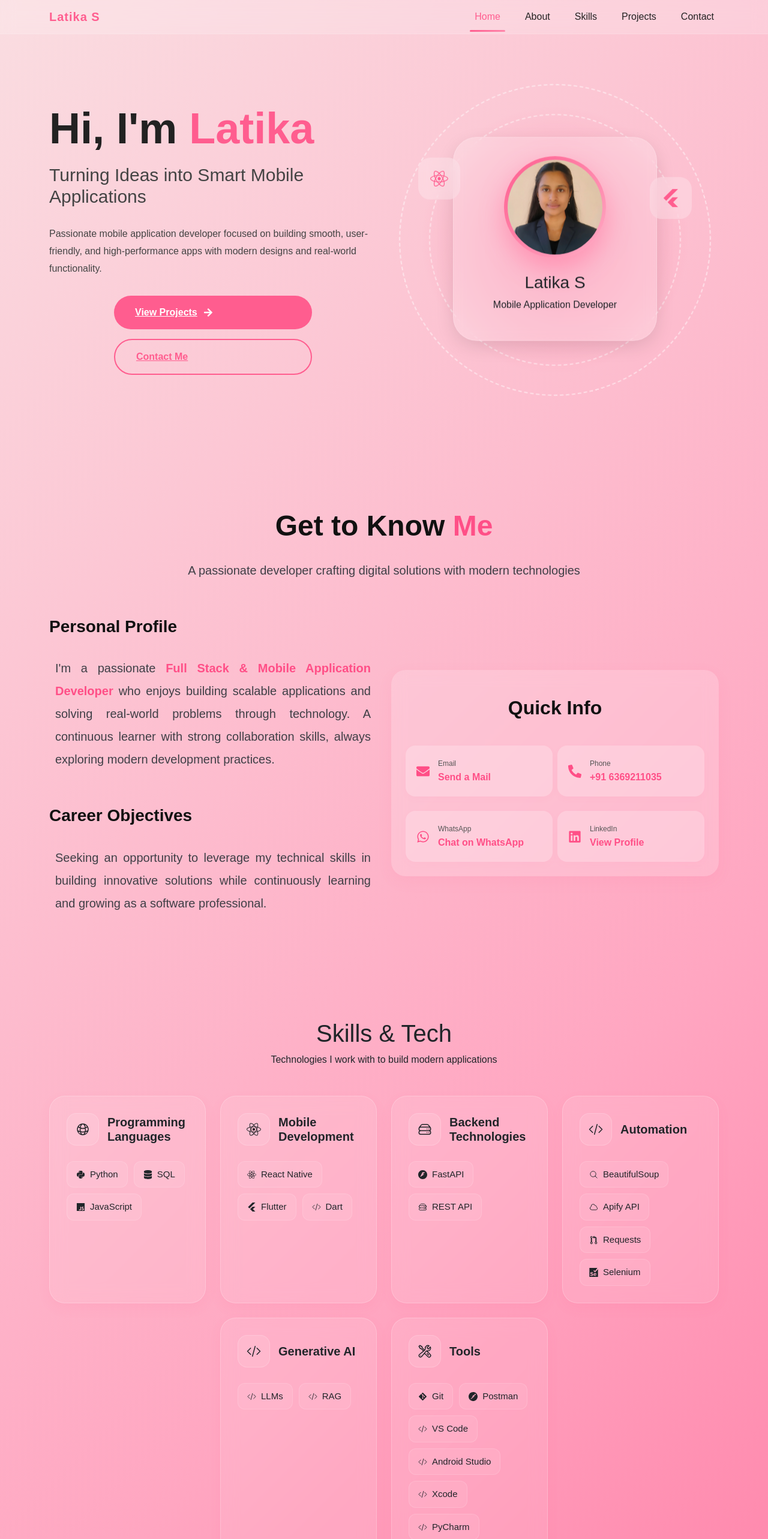
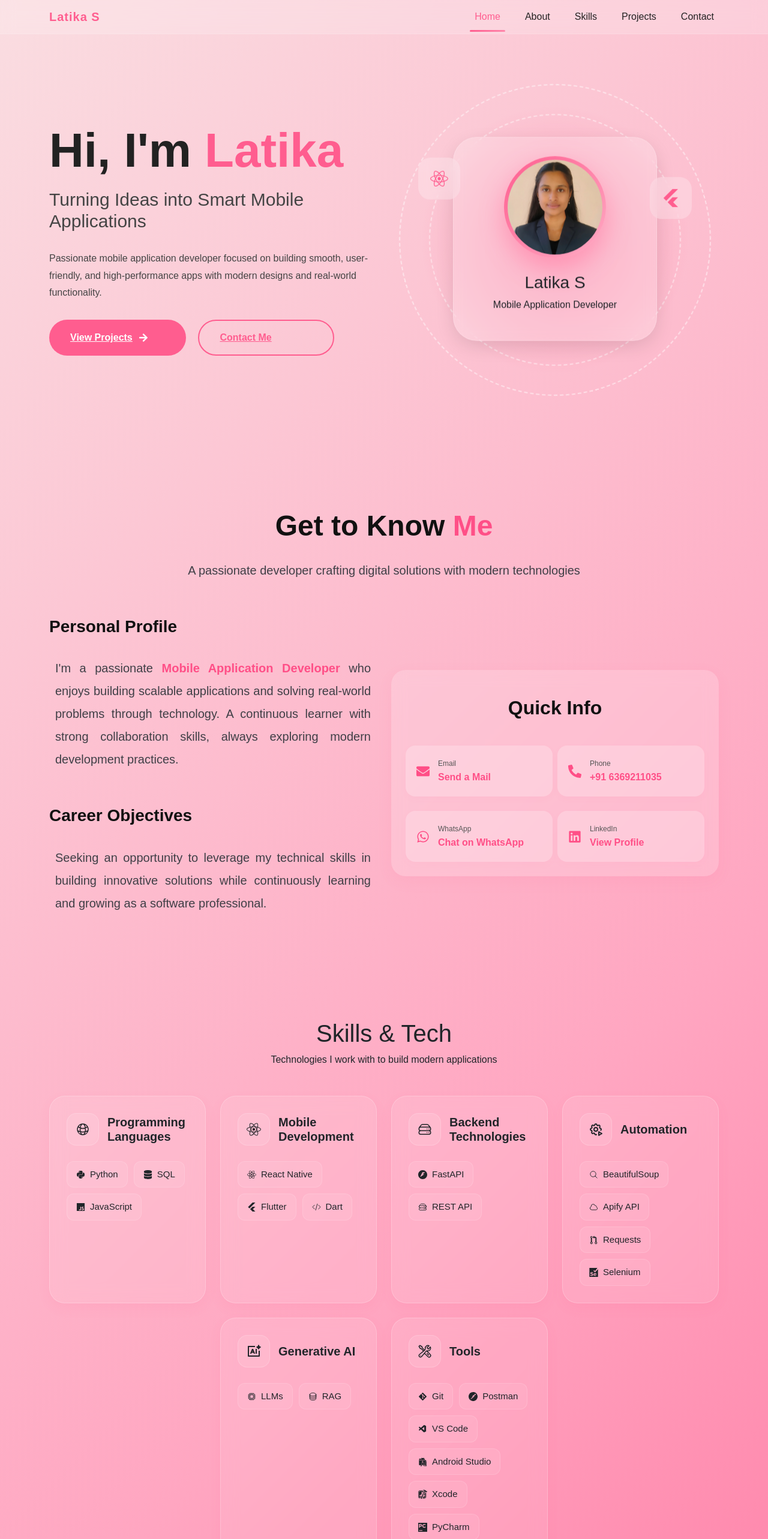
Before and after one commit to Harish2915/latika_portfolio, a React (Vite) app: page / in a window 1280 px wide. Shown: the top 2566 px of the page at 60% size. Built offline with nearby package versions, Linux system fonts and the light colour scheme.

Commit message:
feat: update About component description and enhance Skills component with new icons and skill groups

```diff
--- a/src/App.css
+++ b/src/App.css
@@ -1621,78 +1621,3 @@ body {
 #home {
   overflow: hidden;
 }
-
-/* HERO CONTENT */
-
-.hero-content {
-  width: 100%;
-  max-width: 100%;
-  padding: 0 20px;
-}
-
-/* HEADING */
-
-.hero-title {
-  font-size: clamp(40px, 10vw, 72px);
-
-  line-height: 1.1;
-
-  word-break: break-word;
-}
-
-/* TEXT */
-
-.hero-text,
-.hero-subtitle {
-  width: 100%;
-  max-width: 100%;
-
-  font-size: 16px;
-
-  line-height: 1.8;
-}
-
-/* BUTTONS */
-
-.hero-buttons {
-  width: 100%;
-
-  display: flex;
-
-  flex-direction: column;
-
-  gap: 16px;
-}
-
-.hero-buttons a,
-.hero-buttons button {
-
-  width: 100%;
-
-  max-width: 330px;
-
-  margin: auto;
-}
-
-/* MOBILE */
-
-@media (max-width: 768px) {
-
-  .hero-section,
-  #home {
-
-    padding-top: 110px;
-
-    text-align: center;
-  }
-
-  .hero-title {
-
-    font-size: 52px;
-  }
-
-  .hero-subtitle {
-
-    font-size: 30px;
-  }
-}
--- a/src/components/About.jsx
+++ b/src/components/About.jsx
@@ -39,7 +39,7 @@ function About() {
 
             <p className="fs-5 text-secondary about-text">
               I'm a passionate <span className="text-primary fw-bold">
-                Full Stack & Mobile Application Developer
+                Mobile Application Developer
               </span> who enjoys building scalable applications
               and solving real-world problems through technology.
               A continuous learner with strong collaboration skills,
--- a/src/components/Skills.jsx
+++ b/src/components/Skills.jsx
@@ -13,7 +13,9 @@ import {
 } from "react-icons/fa";
 
 import { FaFlutter } from "react-icons/fa6";
-import { TbBrandFlutter } from "react-icons/tb";
+import { TbAutomation } from "react-icons/tb";
+import { RiAiGenerate2 } from "react-icons/ri";
+import { VscVscode } from "react-icons/vsc";
 
 import {
   SiFastapi,
@@ -22,6 +24,9 @@ import {
   SiGraphql,
   SiSqlalchemy,
   SiSelenium,
+  SiPycharm,
+  SiXcode,
+  SiAndroidstudio,
 } from "react-icons/si";
 
 
@@ -32,6 +37,8 @@ import {
   HiOutlineWrenchScrewdriver,
   HiOutlineCloud,
   HiOutlineMagnifyingGlass,
+  HiOutlineCpuChip,
+  HiOutlineCircleStack,
 } from "react-icons/hi2";
 
 import {
@@ -73,7 +80,7 @@ function Skills() {
 
     {
       title: "Automation",
-    icon: <HiOutlineCodeBracket />,
+      icon: <TbAutomation />,
       skills: [
         { icon: <HiOutlineMagnifyingGlass />, name: "BeautifulSoup" },
         { icon: <HiOutlineCloud />, name: "Apify API" },
@@ -84,10 +91,10 @@ function Skills() {
 
     {
       title: "Generative AI",
-    icon: <HiOutlineCodeBracket />,
+      icon: <RiAiGenerate2 />,
       skills: [
-      { icon: <HiOutlineCodeBracket />, name: "LLMs" },
-      { icon: <HiOutlineCodeBracket />, name: "RAG" },
+        { icon: <HiOutlineCpuChip />, name: "LLMs" },
+        { icon: <HiOutlineCircleStack />, name: "RAG" },
       ],
     },
 
@@ -97,10 +104,10 @@ function Skills() {
       skills: [
         { icon: <FaGitAlt />, name: "Git" },
         { icon: <SiPostman />, name: "Postman" },
-      { icon: <HiOutlineCodeBracket />, name: "VS Code" },
-      { icon: <HiOutlineCodeBracket />, name: "Android Studio" },
-      { icon: <HiOutlineCodeBracket />, name: "Xcode" },
-      { icon: <HiOutlineCodeBracket />, name: "PyCharm" },
+        { icon: <VscVscode />, name: "VS Code" },
+        { icon: <SiAndroidstudio />, name: "Android Studio" },
+        { icon: <SiXcode />, name: "Xcode" },
+        { icon: <SiPycharm />, name: "PyCharm" },
       ],
     },
 
```
Lines whose indentation alone changed are shown as unchanged.
